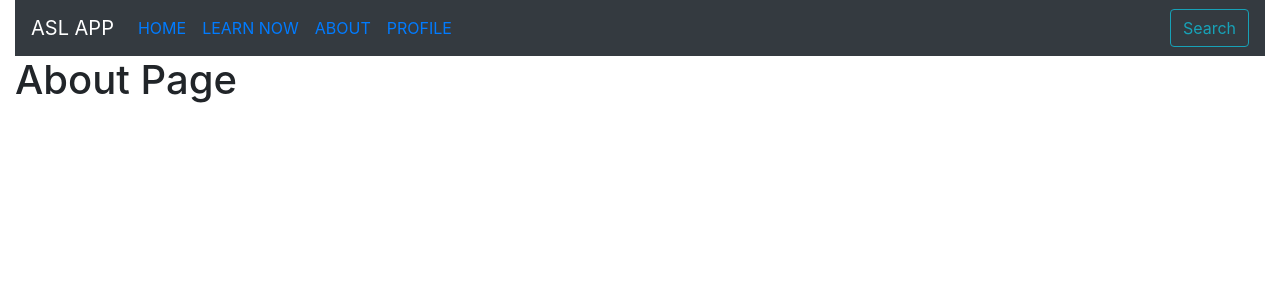
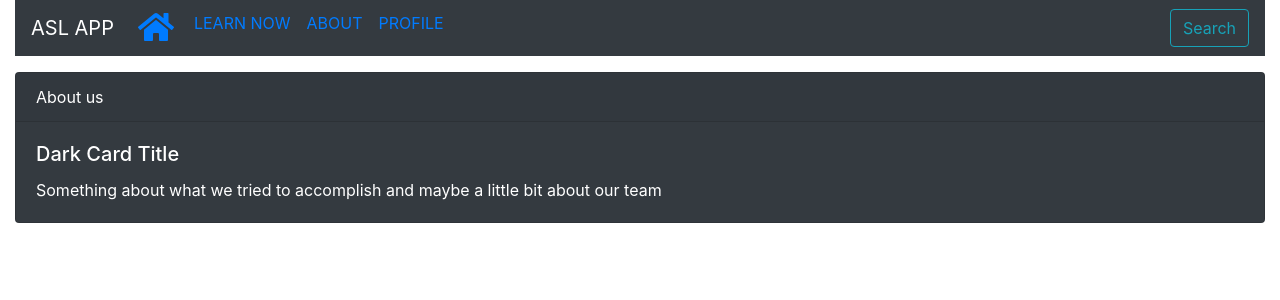
Before and after one commit to ywigelman/Team10, a React (Create React App) app in the folder client/: page /about in a window 1280 px wide. Shown: the top 300 px of the page. Built offline with nearby package versions, Linux system fonts and the light colour scheme.

Commit message:
basic layout with image uploading

```diff
--- a/client/package.json
+++ b/client/package.json
@@ -3,6 +3,9 @@
   "version": "0.1.0",
   "private": true,
   "dependencies": {
+    "@fortawesome/fontawesome-svg-core": "^1.2.34",
+    "@fortawesome/free-solid-svg-icons": "^5.15.2",
+    "@fortawesome/react-fontawesome": "^0.1.14",
     "@testing-library/jest-dom": "^5.11.4",
     "@testing-library/react": "^11.1.0",
     "@testing-library/user-event": "^12.1.10",
--- a/client/src/App.js
+++ b/client/src/App.js
@@ -7,6 +7,7 @@ import { Home } from './Pages/home';
 import { LearningPage } from './Pages/LearningPage';
 import { About } from './Pages/About';
 import { Profile } from './Pages/Profile';
+import './Components/FontAwesome';
 
 function App() {
 	return (
--- /dev/null
+++ b/client/src/Components/FontAwesome.js
@@ -0,0 +1,4 @@
+import { library } from '@fortawesome/fontawesome-svg-core'
+import { faHome, faUserLock, faDog, faUser, faSignOutAlt, faHeart, faHeartBroken} from '@fortawesome/free-solid-svg-icons'
+
+library.add( faHome, faUserLock, faDog, faUser, faSignOutAlt, faHeart, faHeartBroken)
--- a/client/src/Components/Navigation.js
+++ b/client/src/Components/Navigation.js
@@ -3,12 +3,16 @@ import {Link} from 'react-router-dom';
 import {Navbar, Nav, Row, Form, Button} from 'react-bootstrap';
 // import { MDBCol,  MDBBtn } from "mdbreact";
 // import 'mdbreact/dist/css/mdb.css';
+import {FontAwesomeIcon} from '@fortawesome/react-fontawesome';
+
 
 export function Navigation() {
     return (<Navbar bg="dark" variant="dark">
-        <Navbar.Brand href="#home">ASL APP</Navbar.Brand>
+        <Navbar.Brand href="/">ASL APP</Navbar.Brand>
         <Nav className="mr-auto">
-            <Link to='/' className="mx-2">HOME</Link>
+            <Link to='/' className="mx-2">
+            <FontAwesomeIcon icon="home" className="mr-1 fa-2x" />
+            </Link>
             <Link to='/learningPage' className="mx-2">LEARN NOW</Link>
             <Link to='/about' className="mx-2">ABOUT</Link>
             <Link to='/profile' className="mx-2">PROFILE</Link>
--- a/client/src/Pages/About.js
+++ b/client/src/Pages/About.js
@@ -1,8 +1,15 @@
 import React from 'react';
+import { Card } from 'react-bootstrap';
 
 export function About() {
 
-    return (
-        <h1>About Page</h1>
-    )
+    return (<Card className="mt-3" bg="dark" text="white" style={{ width: '100%' }}>
+        <Card.Header>About us</Card.Header>
+        <Card.Body>
+            <Card.Title>Dark Card Title</Card.Title>
+            <Card.Text>
+               Something about what we tried to accomplish and maybe a little bit about our team
+            </Card.Text>
+        </Card.Body>
+    </Card>)
 }
```
Also changed, not shown: 2 other files (tests, documents, lock files or other folders).
